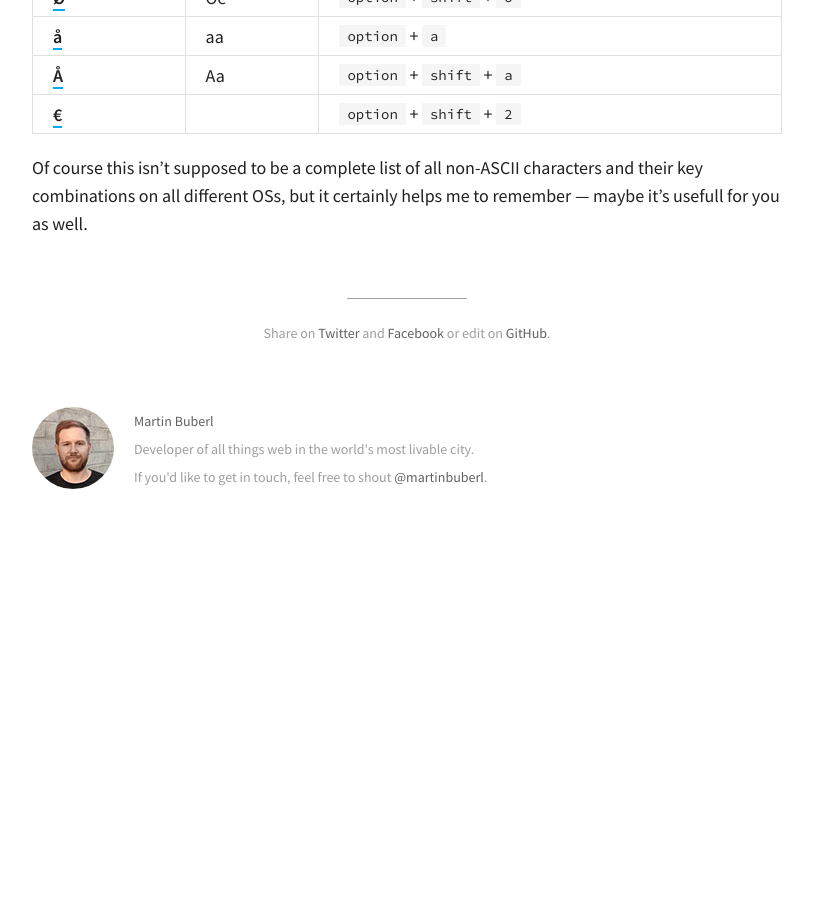
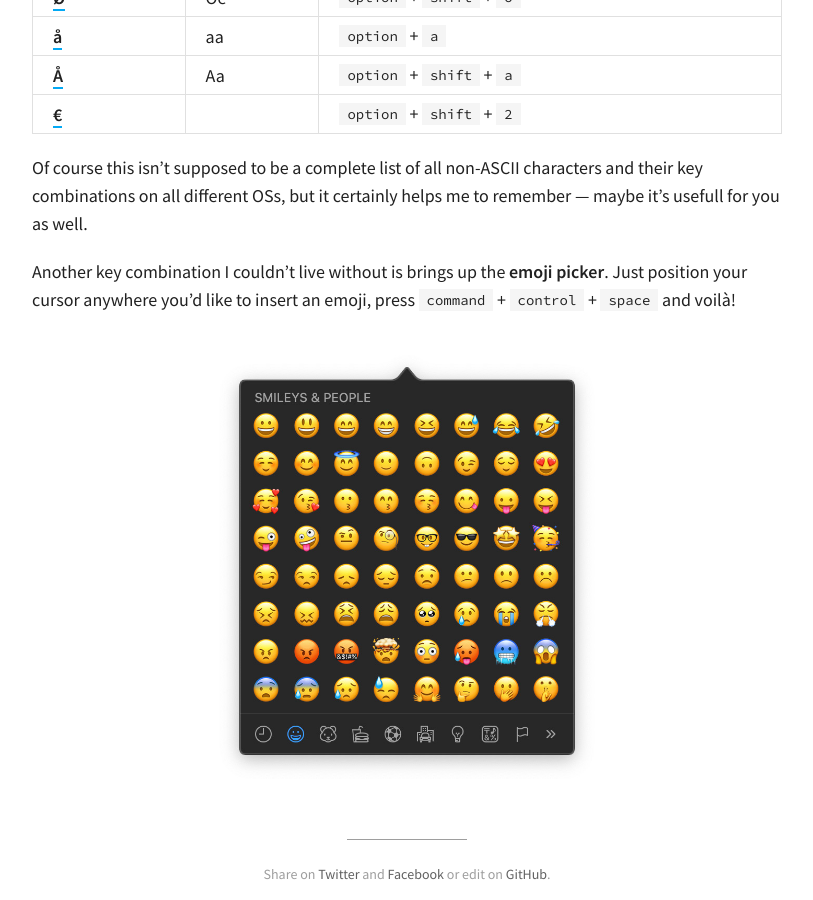
Before and after one commit to martinbuberl/martinbuberl.github.io, a Jekyll site: the page built from docs/_posts/2016-08-19-diacritics-umlauts-and-friends.md, in a window 1280 px wide and 900 px high, scrolled down 876 px. Shown: the whole window, without its empty margins (233-1046 px from the left). Built offline with Jekyll 4.4.1, drawn with Linux system fonts in a browser that asks for light colours; nearby versions of some CDN libraries; some web fonts are replaced; before the commit the page ends 1487 px from its top, so only the background shows below that.

Commit message:
Added emoji key combination

```diff
--- a/docs/_posts/2016-08-19-diacritics-umlauts-and-friends.md
+++ b/docs/_posts/2016-08-19-diacritics-umlauts-and-friends.md
@@ -29,3 +29,7 @@ Working with international startups I often find myself having to deal with diac
 | [**€**](https://en.wikipedia.org/wiki/Euro_sign) |    | <kbd>option</kbd> + <kbd>shift</kbd> + <kbd>2</kbd>                          |
 
 Of course this isn't supposed to be a complete list of all non-ASCII characters and their key combinations on all different OSs, but it certainly helps me to remember — maybe it's usefull for you as well.
+
+Another key combination I couldn't live without is brings up the **emoji picker**. Just position your cursor anywhere you'd like to insert an emoji, press <kbd>command</kbd> + <kbd>control</kbd> + <kbd>space</kbd> and voilà!
+
+<img src="{{ site.url }}/content/img/diacritics-umlauts-and-friends-01.jpg" />
```
Also changed, not shown: docs/content/img/diacritics-umlauts-and-friends-01.jpg (added).
